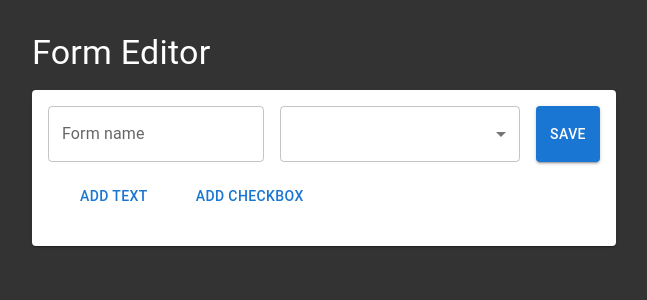
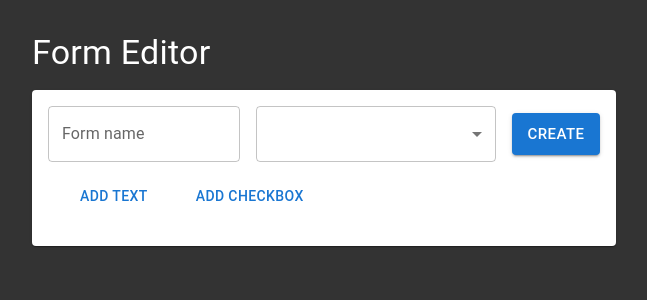
Before and after one commit to morteza-gho/communere-form-generator, a React (Vite) app: page / in a window 1280 px wide. Shown: the top 300 px of the page, without its empty margins (0-647 px from the left). Built offline with nearby package versions, Linux system fonts and the light colour scheme; some icons are missing.

Commit message:
feat: delete a form

```diff
--- a/src/components/FormEditor.tsx
+++ b/src/components/FormEditor.tsx
@@ -19,7 +19,7 @@ import { useFormsStore } from '../stores/formsStore';
 import type { Choice, Element, Form } from '../types/general';
 
 export const FormEditor: React.FC = () => {
-  const { forms, createForm, updateForm, selectedFormId, setSelectedFormId } = useFormsStore();
+  const { forms, createForm, updateForm, deleteForm, selectedFormId, setSelectedFormId } = useFormsStore();
   const [name, setName] = useState('');
   const [elements, setElements] = useState<Element[]>([]);
 
@@ -41,6 +41,18 @@ export const FormEditor: React.FC = () => {
     const f = forms.find((x) => x.id === id)!;
     setName(f.name);
     setElements(f.elements);
+  };
+
+  const handleDeleteForm = () => {
+    if (!selectedFormId) return;
+    const formName = forms.find((x) => x.id === selectedFormId)?.name;
+    if (confirm(`Are you sure to delte "${formName}"?`)) {
+      deleteForm(selectedFormId);
+      // reset editor to "new form"
+      setSelectedFormId(null);
+      setName('');
+      setElements([]);
+    }
   };
 
   const addElement = (type: Element['type']) => {
@@ -79,7 +91,7 @@ export const FormEditor: React.FC = () => {
     <Container maxWidth="md">
       <Typography variant="h4" sx={{ mt: 3 }}>Form Editor</Typography>
       <Paper sx={{ p: 2, mt: 2 }}>
-        <Box sx={{ display: 'flex', gap: 2, mb: 2 }}>
+        <Box sx={{ display: 'flex', alignItems: 'center', gap: 2, mb: 2 }}>
           <TextField label="Form name" value={name} onChange={(e) => setName(e.target.value)} />
           <Select
             value={selectedFormId ?? ''}
@@ -91,7 +103,15 @@ export const FormEditor: React.FC = () => {
               <MenuItem key={f.id} value={f.id}>{f.name}</MenuItem>
             ))}
           </Select>
-          <Button variant="contained" onClick={save}>Save</Button>
+          <Button variant="contained" size='large' onClick={save}>
+            {selectedFormId ? 'Save' : 'Create'}
+          </Button>
+          {selectedFormId && (
+            <Button variant="outlined" size='large' color="error" onClick={handleDeleteForm}>
+              <DeleteIcon />
+              Delete
+            </Button>
+          )}
         </Box>
 
         <Box sx={{ display: 'flex', gap: 1, mb: 2 }}>
```
